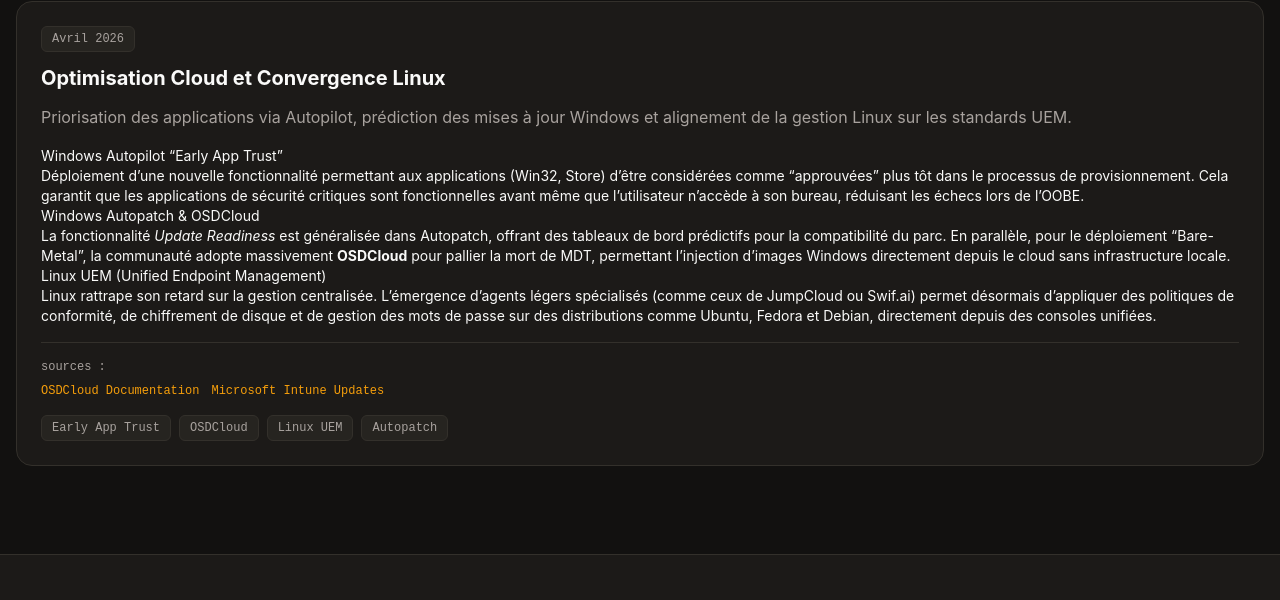
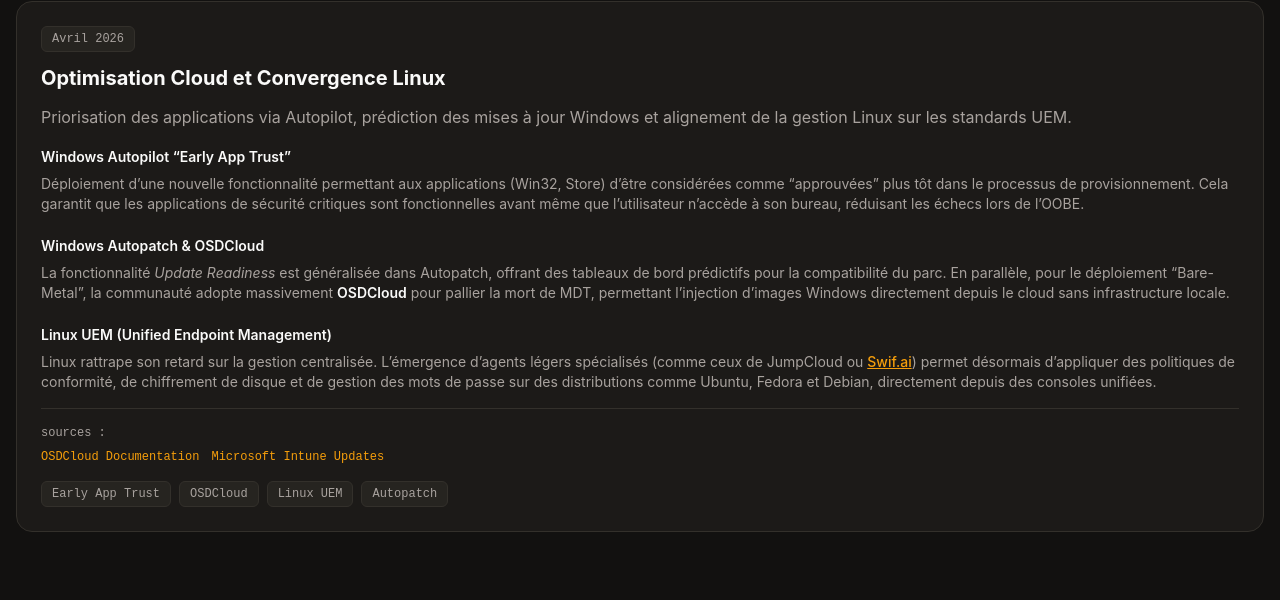
Before and after one commit to TheRinzler65/Portfolio, an Astro site: page /veille in a window 1280 px wide. Shown: the part 996-1596 px from the top of the page. Built offline with nearby package versions, Linux system fonts and the light colour scheme; Astro itself is replaced by a stand-in of ours.

Commit message:
fix: déclaration du plugin typography + cadre clair pour les images de contenu

```diff
--- a/src/styles/global.css
+++ b/src/styles/global.css
@@ -1,4 +1,5 @@
 @import "tailwindcss";
+@plugin "@tailwindcss/typography";
 @import "@fontsource-variable/space-grotesk";
 @import "@fontsource/jetbrains-mono/400.css";
 @import "@fontsource/jetbrains-mono/700.css";
@@ -48,3 +49,14 @@
 ::-webkit-scrollbar-thumb:hover {
   background: var(--color-text-muted);
 }
+
+/* Images de contenu (schémas réseau etc.) : fond clair + cadre
+   pour rester lisibles sur le thème sombre */
+.prose img {
+  background: #fff;
+  padding: 1rem;
+  border-radius: 0.75rem;
+  border: 1px solid var(--color-border);
+  margin-inline: auto;
+  display: block;
+}
```
